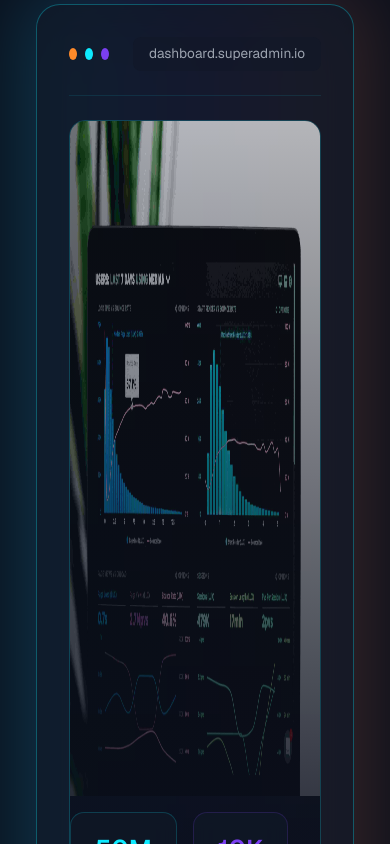
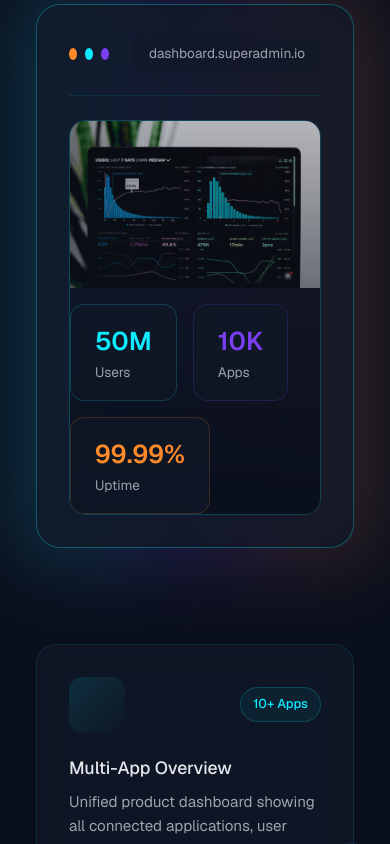
Before and after one commit to Patelvivek24/User-Management, a Next.js app: page / in a window 390 px wide. Shown: the part 10880-11724 px from the top of the page. Built offline with nearby package versions, Linux system fonts and the light colour scheme; some icons are missing.

Commit message:
Update DashboardHighlights styles and image dimensions for better responsiveness

```diff
--- a/src/components/DashboardHighlights/DashboardHighlights.module.scss
+++ b/src/components/DashboardHighlights/DashboardHighlights.module.scss
@@ -15,7 +15,6 @@
   background: #0a0f1c;
   z-index: 0;
 }
-
 
 /* ========================================
    HEADER
@@ -144,8 +143,11 @@
 
 .imageWrapper img {
   width: 100%;
+  height: auto;
   display: block;
   opacity: 0.7;
+  aspect-ratio: 4810 / 3207;
+  object-fit: cover;
 }
 
 .overlay {
--- a/src/components/DashboardHighlights/DashboardHighlights.tsx
+++ b/src/components/DashboardHighlights/DashboardHighlights.tsx
@@ -124,7 +124,7 @@ export default function DashboardHighlights() {
               <img
                 src="/Dashboard-preview-image.jpg"
                 alt="SuperAdmin Dashboard Preview"
-                width={1200}
+                width={1013}
                 height={675}
               />
               <div className={styles.overlay} />
```
